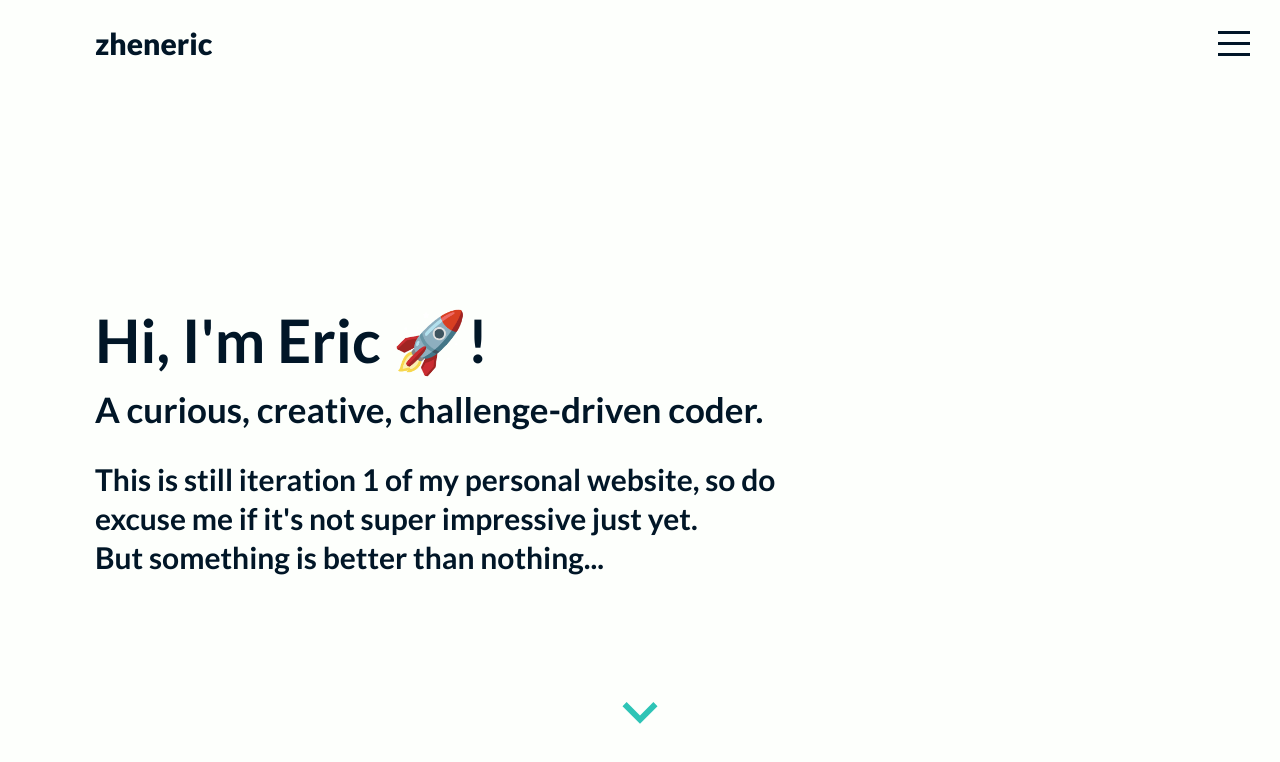
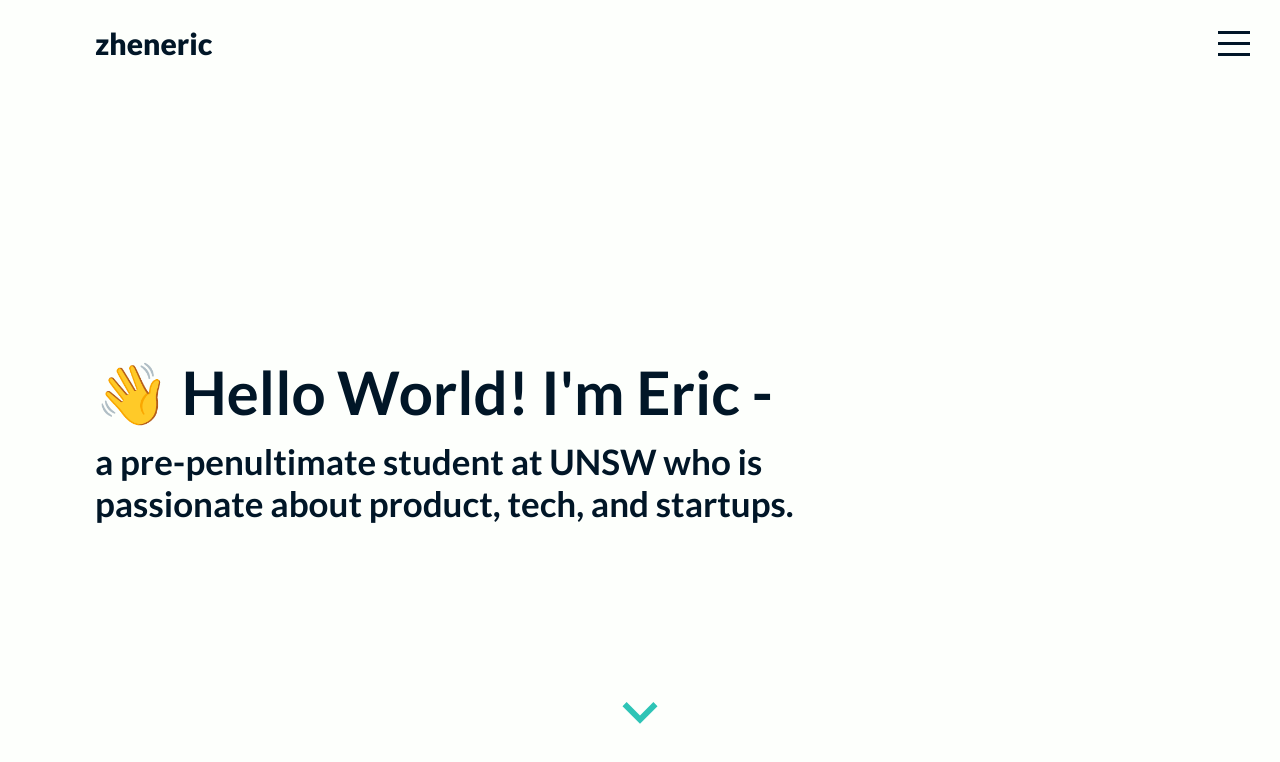
Before and after one commit to zheneric/react-personal-portfolio, a React (Create React App) app: page / in a window 1280 px wide. Shown: the top 762 px of the page. Built offline with nearby package versions, Linux system fonts and the light colour scheme.

Commit message:
small fixes

```diff
--- a/src/components/intro/Intro.js
+++ b/src/components/intro/Intro.js
@@ -6,13 +6,11 @@ export default function Intro() {
     <div className="intro" id="intro">
       <div className="wrapper">
         <div className="wrapper-text">
-          <h1>Hi, I'm Eric 🚀!</h1>
-          <h2>A curious, creative, challenge-driven coder.</h2>
-          <h3>
-            This is still iteration 1 of my personal website, so do excuse me if
-            it's not super impressive just yet. <br /> But something is better
-            than nothing...
-          </h3>
+          <h1>👋 Hello World! I'm Eric - </h1>
+          <h2>
+            a pre-penultimate student at UNSW who is passionate about product,
+            tech, and startups.
+          </h2>
         </div>
       </div>
       <a href="#works">
--- a/src/components/portfolio/Portfolio.js
+++ b/src/components/portfolio/Portfolio.js
@@ -14,7 +14,7 @@ export default function Portfolio() {
     },
     {
       id: "comingSoon",
-      title: "Coming Soon",
+      title: "Backlog",
     },
   ];
 
--- a/src/data.js
+++ b/src/data.js
@@ -28,8 +28,8 @@ export const smallProjectsPortfolio = [
 
 export const comingSoonPortfolio = [
   {
-    id: 3,
-    title: "Kanprint Website Redesign (Freelance)",
+    id: 6,
+    title: "Website Redesign",
     img: "./assets/kanprint-logo.png",
   },
 ];
```
